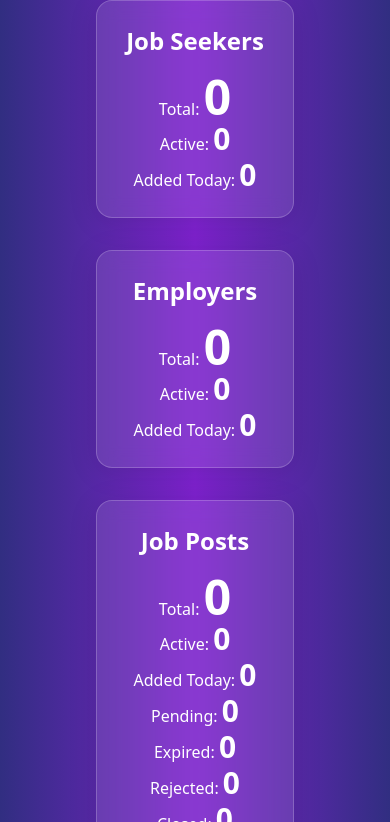
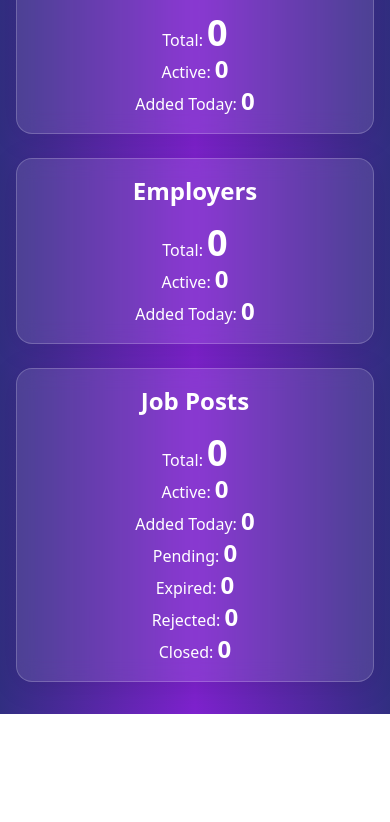
Before and after one commit to rishabh-17/qualifyde-statics, a plain HTML site: page index.html in a window 390 px wide. Shown: the part 152-974 px from the top of the page. After the commit the page ends 866 px from the top, so only its background shows below. Drawn offline with nearby package versions, Linux system fonts and the light colour scheme; no server answers.

Commit message:
responsive updates

```diff
--- a/index.html
+++ b/index.html
@@ -38,63 +38,89 @@
         transform: scale(1.05);
         box-shadow: 0 8px 40px rgba(0, 0, 0, 0.2);
       }
+      @media (max-width: 640px) {
+        .glass-card:hover {
+          transform: none;
+          box-shadow: 0 4px 30px rgba(0, 0, 0, 0.1);
+        }
+      }
     </style>
   </head>
   <body
-    class="bg-gradient-to-r from-indigo-900 via-purple-700 to-indigo-900 min-h-screen flex items-center justify-center text-white overflow-hidden px-24"
+    class="bg-gradient-to-r from-indigo-900 via-purple-700 to-indigo-900 min-h-screen flex items-center justify-center text-white overflow-x-hidden px-4 sm:px-8 md:px-24 py-8"
   >
-    <div class="container mx-auto text-center">
-      <h1 class="text-4xl font-bold mb-8">📊 Qualifyde Statistics</h1>
-      <div class="grid gap-8 md:grid-cols-3">
+    <div class="container mx-auto max-w-7xl text-center">
+      <h1 class="text-3xl sm:text-4xl md:text-5xl font-bold mb-8">
+        📊 Qualifyde Statistics
+      </h1>
+      <div class="grid gap-6 sm:grid-cols-2 md:grid-cols-3">
         <!-- Job Seeker Data -->
-        <div class="p-6 glass-card">
+        <div class="p-4 sm:p-6 glass-card">
           <h2 class="text-2xl font-semibold mb-4">Job Seekers</h2>
           <p>
             Total:
-            <span id="job-seekers-total" class="text-5xl font-bold">0</span>
+            <span id="job-seekers-total" class="text-4xl sm:text-5xl font-bold"
+              >0</span
+            >
           </p>
           <p>
             Active:
-            <span id="job-seekers-active" class="text-3xl font-bold">0</span>
+            <span id="job-seekers-active" class="text-2xl sm:text-3xl font-bold"
+              >0</span
+            >
           </p>
           <p>
             Added Today:
-            <span id="job-seekers-newlyadded" class="text-3xl font-bold"
+            <span
+              id="job-seekers-newlyadded"
+              class="text-2xl sm:text-3xl font-bold"
               >0</span
             >
           </p>
         </div>
 
         <!-- Employer Data -->
-        <div class="p-6 glass-card">
+        <div class="p-4 sm:p-6 glass-card">
           <h2 class="text-2xl font-semibold mb-4">Employers</h2>
           <p>
             Total:
-            <span id="employers-total" class="text-5xl font-bold">0</span>
-          </p>
-          <p>
-            Active:
-            <span id="employers-active" class="text-3xl font-bold">0</span>
-          </p>
-          <p>
-            Added Today:
-            <span id="employers-newlyadded" class="text-3xl font-bold">0</span>
-          </p>
-        </div>
-
-        <!-- Job Post Data -->
-        <div class="p-6 glass-card">
-          <h2 class="text-2xl font-semibold mb-4">Job Posts</h2>
-
-          <p>
-            Total:
-            <span id="job-posts-totalJobPostCount" class="text-5xl font-bold"
+            <span id="employers-total" class="text-4xl sm:text-5xl font-bold"
               >0</span
             >
           </p>
           <p>
             Active:
-            <span id="job-posts-activeJobPostCount" class="text-3xl font-bold"
+            <span id="employers-active" class="text-2xl sm:text-3xl font-bold"
+              >0</span
+            >
+          </p>
+          <p>
+            Added Today:
+            <span
+              id="employers-newlyadded"
+              class="text-2xl sm:text-3xl font-bold"
+              >0</span
+            >
+          </p>
+        </div>
+
+        <!-- Job Post Data -->
+        <div class="p-4 sm:p-6 glass-card">
+          <h2 class="text-2xl font-semibold mb-4">Job Posts</h2>
+
+          <p>
+            Total:
+            <span
+              id="job-posts-totalJobPostCount"
+              class="text-4xl sm:text-5xl font-bold"
+              >0</span
+            >
+          </p>
+          <p>
+            Active:
+            <span
+              id="job-posts-activeJobPostCount"
+              class="text-2xl sm:text-3xl font-bold"
               >0</span
             >
           </p>
@@ -102,31 +128,39 @@
             Added Today:
             <span
               id="job-posts-newlyAddedJobPostCount"
-              class="text-3xl font-bold"
+              class="text-2xl sm:text-3xl font-bold"
               >0</span
             >
           </p>
           <p>
             Pending:
-            <span id="job-posts-pendingJobPostCount" class="text-3xl font-bold"
+            <span
+              id="job-posts-pendingJobPostCount"
+              class="text-2xl sm:text-3xl font-bold"
               >0</span
             >
           </p>
           <p>
             Expired:
-            <span id="job-posts-expiredJobPostCount" class="text-3xl font-bold"
+            <span
+              id="job-posts-expiredJobPostCount"
+              class="text-2xl sm:text-3xl font-bold"
               >0</span
             >
           </p>
           <p>
             Rejected:
-            <span id="job-posts-rejectedJobPostCount" class="text-3xl font-bold"
+            <span
+              id="job-posts-rejectedJobPostCount"
+              class="text-2xl sm:text-3xl font-bold"
               >0</span
             >
           </p>
           <p>
             Closed:
-            <span id="job-posts-closedJobPostCount" class="text-3xl font-bold"
+            <span
+              id="job-posts-closedJobPostCount"
+              class="text-2xl sm:text-3xl font-bold"
               >0</span
             >
           </p>
```
